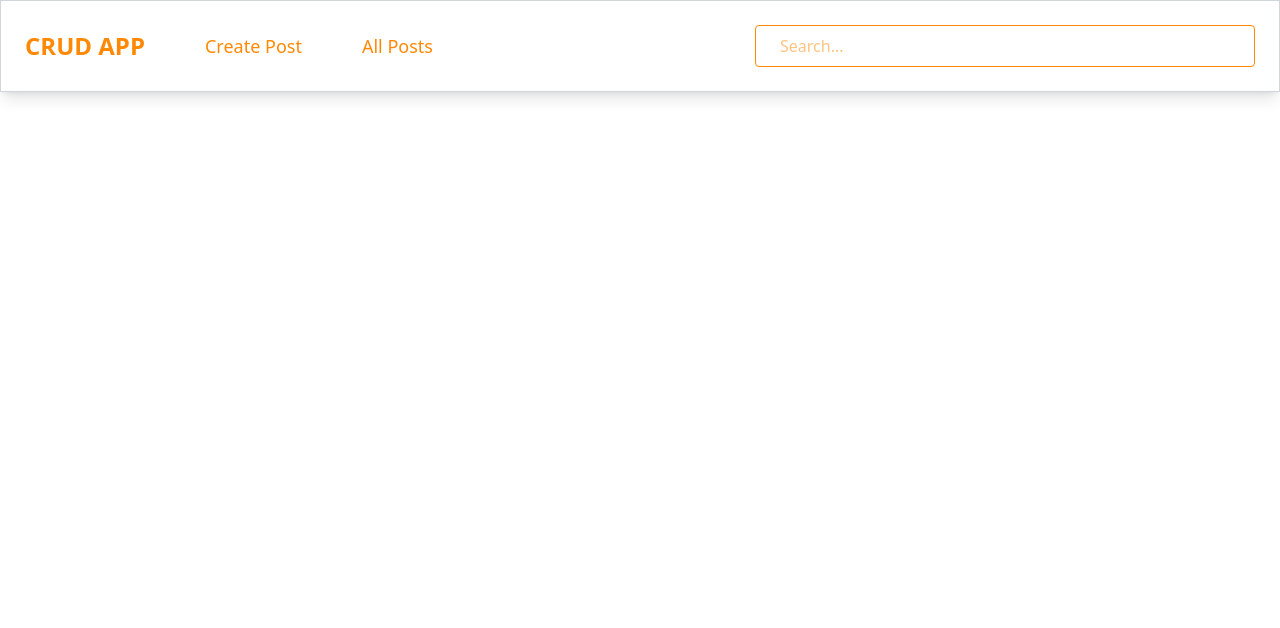
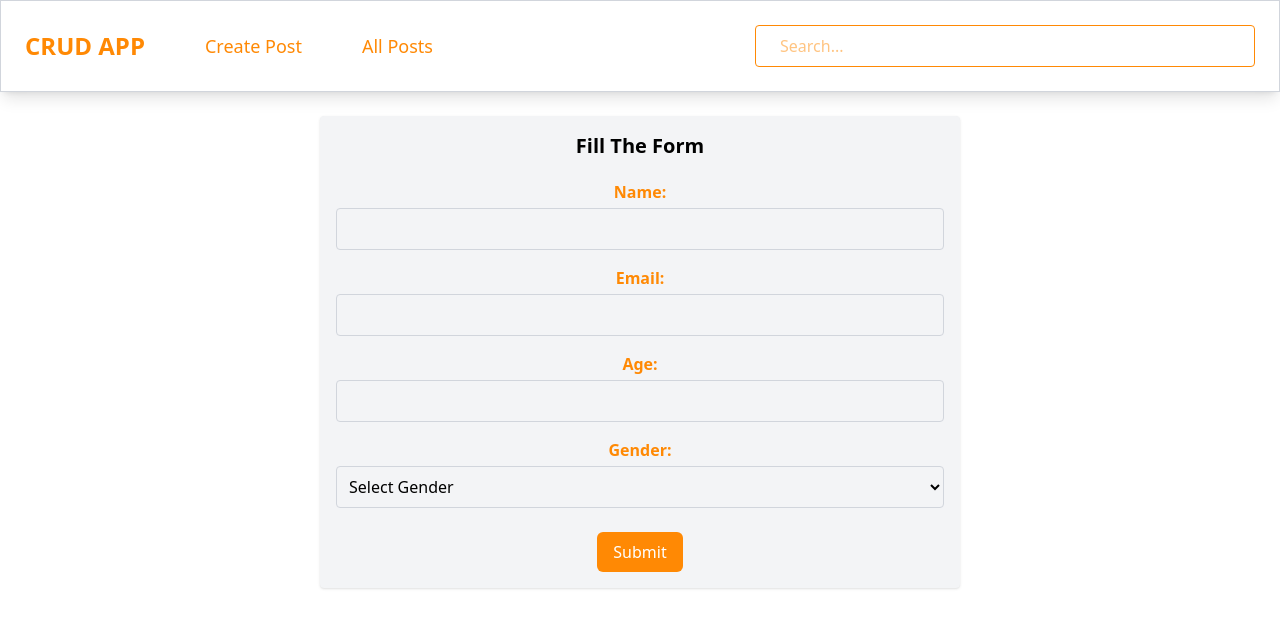
Before and after one commit to avipowar/CRUD-App, a React (Vite) app: page / in a window 1280 px wide. Shown: the top 628 px of the page. Built offline with nearby package versions, Linux system fonts and the light colour scheme.

Commit message:
make a form

```diff
--- a/src/App.jsx
+++ b/src/App.jsx
@@ -1,9 +1,11 @@
 import React from "react";
 import Navbar from "./components/Navbar";
+import CreateForm from "./components/CreateForm";
 function App() {
   return (
     <>
       <Navbar />
+      <CreateForm />
     </>
   );
 }
--- /dev/null
+++ b/src/components/CreateForm.jsx
@@ -0,0 +1,85 @@
+import React from "react";
+import { useState } from "react";
+
+const CreateForm = () => {
+  const [name, setName] = useState("");
+  const [email, setEmail] = useState("");
+  const [age, setAge] = useState("");
+  const [gender, setGender] = useState("");
+
+  //   stop the page reloading
+  const handleSubmit = (e) => {
+    e.preventDefault();
+  };
+
+  return (
+    <form
+      onSubmit={handleSubmit}
+      className="bg-gray-100 p-4 rounded mx-auto w-6/12 mt-6 h-full shadow"
+    >
+      <h1 className="font-bold text-center text-xl mb-5">Fill The Form</h1>
+
+      <div className="mb-4">
+        <label className="block mb-1 text-center font-semibold  text-orange-400">
+          Name:
+        </label>
+        <input
+          type="text"
+          value={name}
+          onChange={(e) => setName(e.target.value)}
+          className="w-full  p-2 border border-gray-300 rounded outline-none"
+        />
+      </div>
+      <div className="mb-4">
+        <label className="block mb-1 text-center font-semibold text-orange-400">
+          Email:
+        </label>
+        <input
+          type="text"
+          value={email}
+          onChange={(e) => setEmail(e.target.value)}
+          className="w-full  p-2 border border-gray-300 rounded outline-none"
+        />
+      </div>
+      <div className="mb-4">
+        <label className="block mb-1 text-center font-semibold text-orange-400">
+          Age:
+        </label>
+        <input
+          type="text"
+          value={age}
+          onChange={(e) => setAge(e.target.value)}
+          className="w-full  p-2 border border-gray-300 rounded outline-none"
+        />
+      </div>
+      <div className="mb-4">
+        <label className="block mb-1 text-center font-semibold text-orange-400">
+          Gender:
+        </label>
+        <select
+          type="text"
+          value={gender}
+          onChange={(e) => setGender(e.target.value)}
+          className="w-full  p-2 border border-gray-300 rounded outline-none"
+        >
+          <option value="" disabled>
+            Select Gender
+          </option>
+          <option value="male">Male</option>
+          <option value="female">Femeale</option>
+          <option value="other">Other</option>
+        </select>
+      </div>
+
+      <div className="text-center mt-6">
+        <button
+          type="submit"
+          className="bg-orange-400 text-white px-4 py-2 rounded-md"
+        >
+          Submit
+        </button>
+      </div>
+    </form>
+  );
+};
+export default CreateForm;
```
Also changed, not shown: 1 other file (tests, documents, lock files or other folders).
